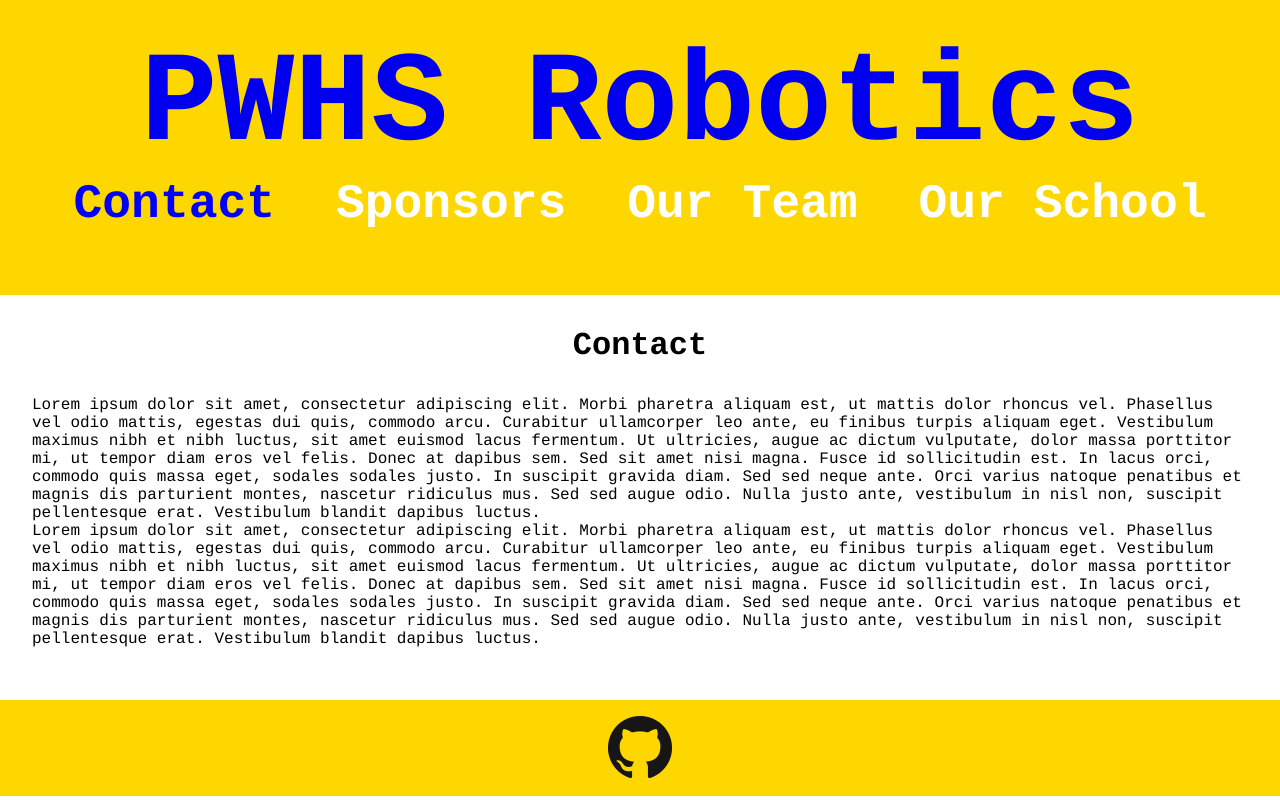
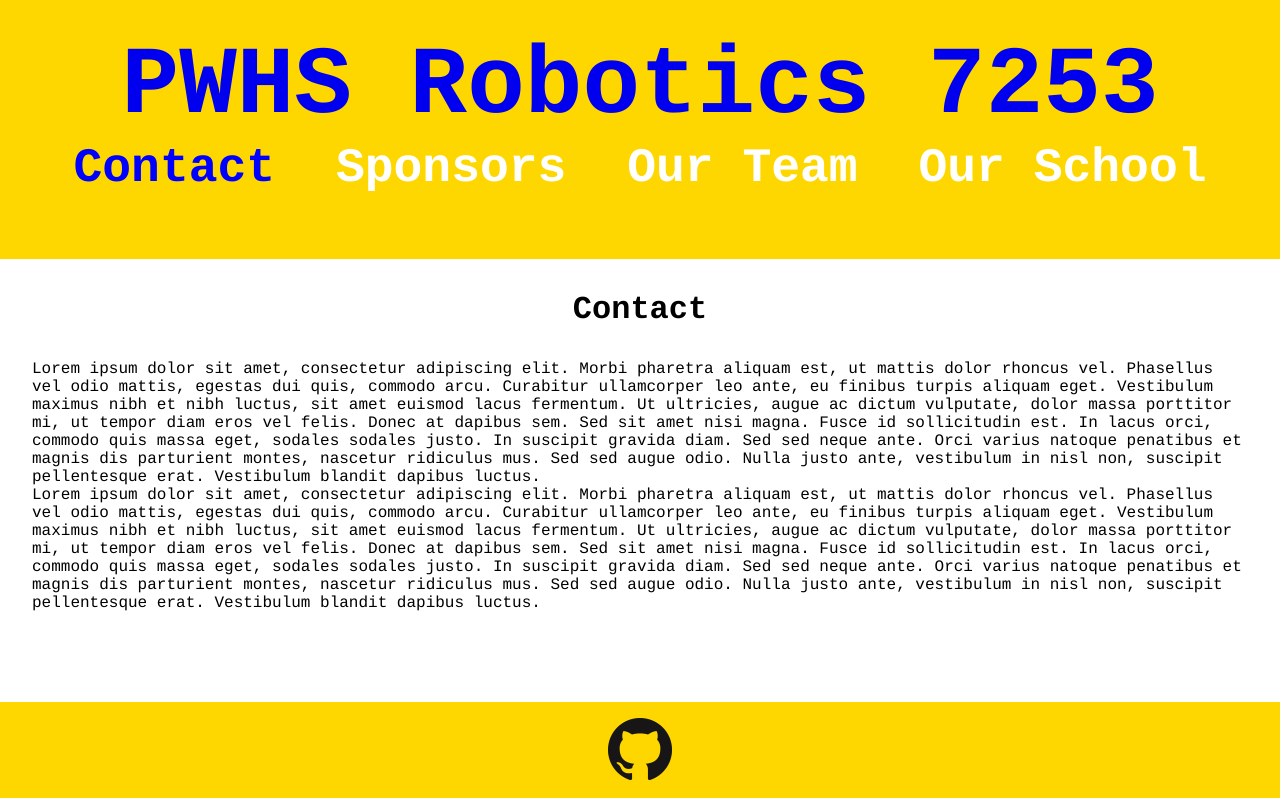
Before and after one commit to PWHS/website, a plain HTML site: page contact/index.html in a window 1280 px wide. Drawn offline with Linux system fonts and the light colour scheme.

Commit message:
added team number to title

```diff
--- a/contact/index.html
+++ b/contact/index.html
@@ -9,7 +9,7 @@
         <header>
             <div class="nav-bar">
                 <div class='title'>
-                    <a class='title' href='/'>PWHS Robotics</a>
+                    <a class='title' href='/'>PWHS Robotics 7253</a>
                 </div>
                 <div class='nav-bar-options'>
                     <span><a href='/contact' class='nav-bar-options-active'>Contact</a></span>
--- a/main.css
+++ b/main.css
@@ -5,7 +5,7 @@
 }
 .nav-bar {
     background: #FFD700;
-    font-size: 128px;
+    font-size: 96px;
     padding: 32px;
     padding-bottom: 64;
     font-weight: bold;
@@ -29,7 +29,7 @@
 .main-content{
     font-family: Arial, Helvetica, sans-serif;
     padding: 32px;
-    min-height: calc(100vh - 459px);
+    min-height: calc(100vh - 421px);
 
 }
 .main-content h1 {
```
Also changed, not shown: index.html (+1 -1 lines), sponsors/index.html (+1 -1 lines), us/index.html (+1 -1 lines).
